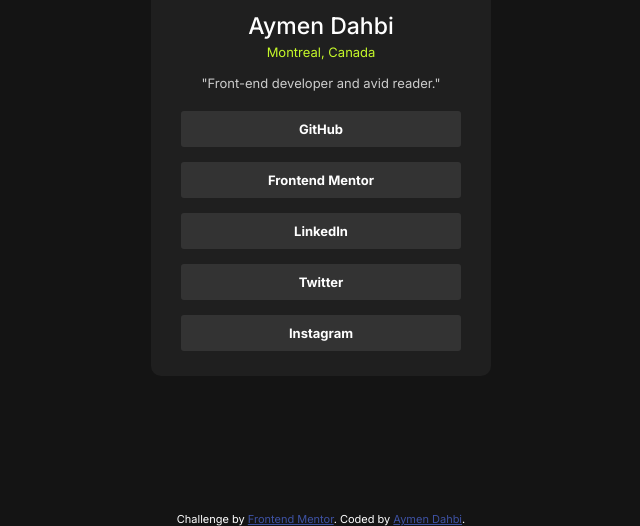
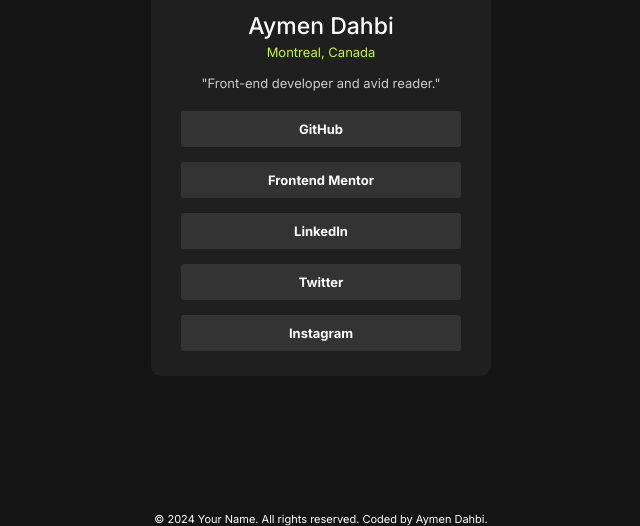
Before and after one commit to AymenDaSh/Social-_ink_profile, a plain HTML site: page index.html in a window 1280 px wide. Shown: the part 274-800 px from the top of the page, without its empty margins (319-959 px from the left). Drawn offline with Linux system fonts and the light colour scheme.

Commit message:
Update index.html

```diff
--- a/index.html
+++ b/index.html
@@ -54,8 +54,7 @@
 
 
   <div class="attribution">
-    Challenge by <a href="https://www.frontendmentor.io?ref=challenge" target="_blank">Frontend Mentor</a>.
-    Coded by <a href="#">Aymen Dahbi</a>.
+    &copy; 2024 Your Name. All rights reserved. Coded by Aymen Dahbi</a>.
   </div>
 </body>
 </html>
```
